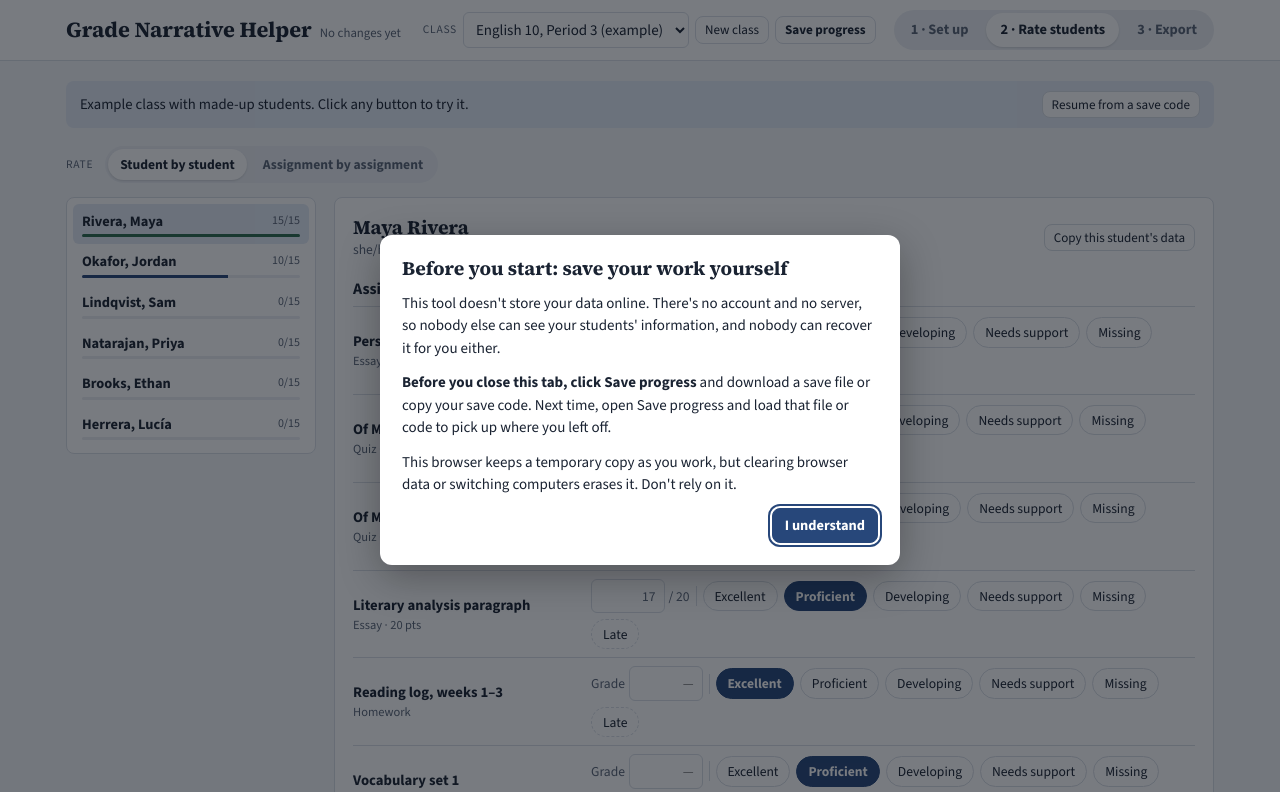
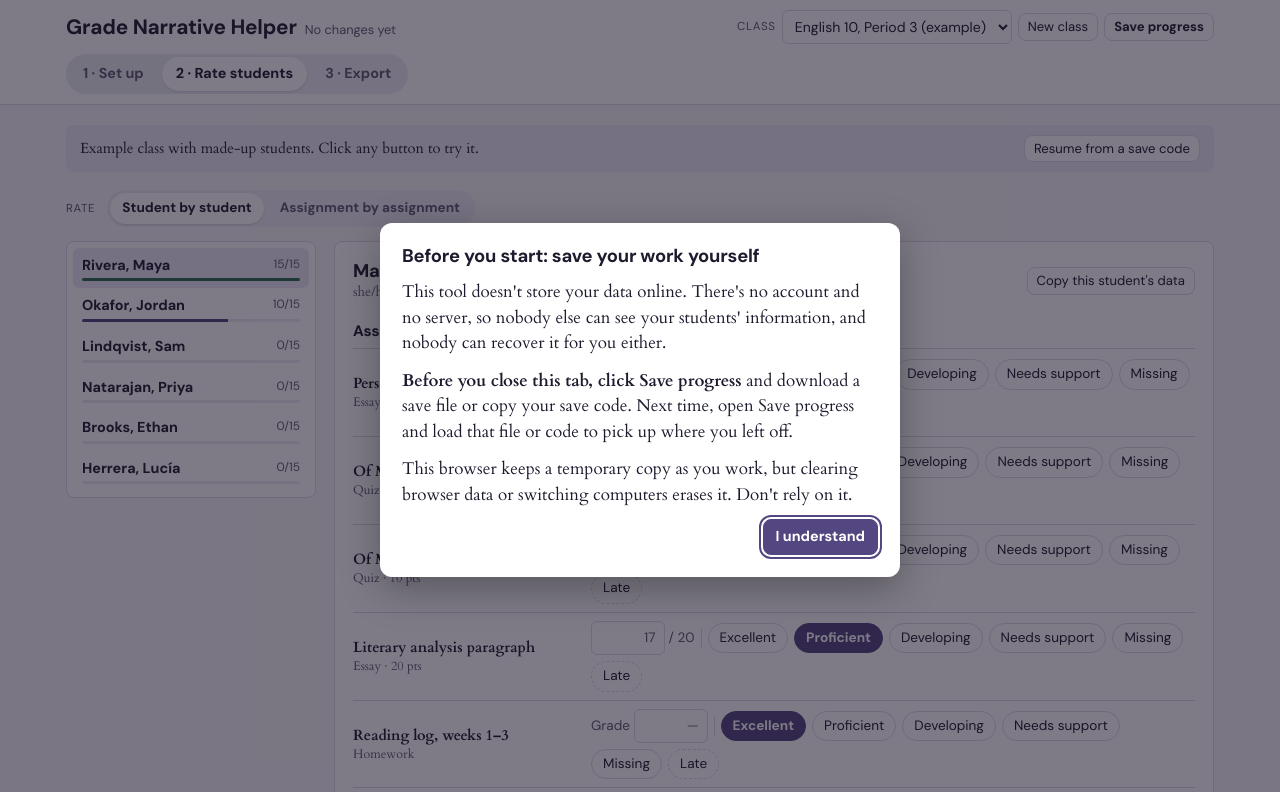
Before and after one commit to dabush/grade-narrative-helper, a plain HTML site: page index.html in a window 1280 px wide. Shown: the top 792 px of the page. Drawn offline with nearby package versions, Linux system fonts and the light colour scheme.

Commit message:
Use DM Sans and Cardo fonts with a #544681 accent
DM Sans for headings, buttons and small UI labels; Cardo for reading
text and form entries. The accent and neutrals shift to a purple hue,
with a lighter matching accent for dark mode.

Co-Authored-By: Claude Opus 5.5 (1M context) <noreply@anthropic.com>
Claude-Session: https://claude.ai/code/session_013bpG5P1TZUtyxfiR5WKnNt

```diff
--- a/index.html
+++ b/index.html
@@ -10,27 +10,32 @@
 <title>Grade Narrative Helper</title>
 <link rel="preconnect" href="https://fonts.googleapis.com">
 <link rel="preconnect" href="https://fonts.gstatic.com" crossorigin>
-<link rel="stylesheet" href="https://fonts.googleapis.com/css2?family=Source+Sans+3:ital,wght@0,400;0,600;0,700;1,400&family=Source+Serif+4:opsz,wght@8..60,600;8..60,700&display=swap">
+<link rel="stylesheet" href="https://fonts.googleapis.com/css2?family=Cardo:ital,wght@0,400;0,700;1,400&family=DM+Sans:ital,opsz,wght@0,9..40,100..1000;1,9..40,100..1000&display=swap">
 <style>
 /* Layout: top bar with class picker and three steps; rating view is a roster rail beside one student's sheet. */
 :root{
-  --bg:#F4F6F9; --surface:#FFFFFF; --sunk:#EBEEF3; --ink:#1A2332; --muted:#5A6577; --line:#D9DEE6;
-  --accent:#27477A; --accent-soft:#E3EAF5; --on-accent:#FFFFFF; --mark:#B03A2E; --mark-soft:#F8E6E3; --ok:#2D6A4F;
-  --display:"Source Serif 4", Georgia, "Times New Roman", serif;
-  --body:"Source Sans 3", system-ui, -apple-system, "Segoe UI", sans-serif;
+  --bg:#F6F5F9; --surface:#FFFFFF; --sunk:#EDEBF3; --ink:#1F1B2E; --muted:#5F5A72; --line:#DDD9E7;
+  --accent:#544681; --accent-soft:#ECE8F6; --on-accent:#FFFFFF; --mark:#B03A2E; --mark-soft:#F8E6E3; --ok:#2D6A4F;
+  --display:"DM Sans", system-ui, -apple-system, "Segoe UI", sans-serif;
+  --ui:"DM Sans", system-ui, -apple-system, "Segoe UI", sans-serif;
+  --body:"Cardo", Georgia, "Times New Roman", serif;
   --radius:8px;
 }
 @media (prefers-color-scheme: dark){:root:not([data-theme="light"]){
-  --bg:#11151C; --surface:#19202A; --sunk:#0D1117; --ink:#E5E9F0; --muted:#9AA4B4; --line:#2B3442;
-  --accent:#8FB1E6; --accent-soft:#1F2D44; --on-accent:#0E1420; --mark:#EE8A7C; --mark-soft:#3A1F1C; --ok:#7CC6A0; color-scheme:dark}}
+  --bg:#15131C; --surface:#1D1A27; --sunk:#100E16; --ink:#E9E6F2; --muted:#A49FB8; --line:#312C40;
+  --accent:#B7AAE6; --accent-soft:#2B2442; --on-accent:#17132A; --mark:#EE8A7C; --mark-soft:#3A1F1C; --ok:#7CC6A0; color-scheme:dark}}
 :root[data-theme="dark"]{
-  --bg:#11151C; --surface:#19202A; --sunk:#0D1117; --ink:#E5E9F0; --muted:#9AA4B4; --line:#2B3442;
-  --accent:#8FB1E6; --accent-soft:#1F2D44; --on-accent:#0E1420; --mark:#EE8A7C; --mark-soft:#3A1F1C; --ok:#7CC6A0; color-scheme:dark}
+  --bg:#15131C; --surface:#1D1A27; --sunk:#100E16; --ink:#E9E6F2; --muted:#A49FB8; --line:#312C40;
+  --accent:#B7AAE6; --accent-soft:#2B2442; --on-accent:#17132A; --mark:#EE8A7C; --mark-soft:#3A1F1C; --ok:#7CC6A0; color-scheme:dark}
 *{box-sizing:border-box}
-body{background:var(--bg);color:var(--ink);font-family:var(--body);font-size:15px;line-height:1.5}
-h1,h2,h3{font-family:var(--display);text-wrap:balance;margin:0;line-height:1.2}
-h1{font-size:1.35rem} h2{font-size:1.2rem} h3{font-size:1rem;font-family:var(--body);font-weight:700}
+body{background:var(--bg);color:var(--ink);font-family:var(--body);font-size:17px;line-height:1.5}
+h1,h2,h3{font-family:var(--display);text-wrap:balance;margin:0;line-height:1.2;font-optical-sizing:auto;letter-spacing:-.01em}
+h1{font-size:1.3rem;font-weight:700} h2{font-size:1.15rem;font-weight:650} h3{font-size:.95rem;font-weight:650}
 button,input,select,textarea{font:inherit;color:inherit}
+/* Buttons, tabs and small UI labels use DM Sans; reading text and entries use Cardo. */
+button,.btn,.chip,select,.colhead,.status,.ct,.rail .nm,.railhead,.score,.score input,.toast,label.btn,.steps button,input[type=number]{font-family:var(--ui)}
+.score input,.ct{font-variant-numeric:tabular-nums}
+select{font-size:.88rem}
 :focus-visible{outline:2px solid var(--accent);outline-offset:2px}
 .wrap{max-width:1180px;margin:0 auto;padding-inline:16px}
 header.top{background:var(--surface);border-bottom:1px solid var(--line);position:sticky;top:env(safe-area-inset-top,0px);z-index:5}
@@ -45,7 +50,7 @@ header.top{background:var(--surface);border-bottom:1px solid var(--line);positio
 .savebtn[aria-pressed="true"]{background:var(--accent-soft);border-color:var(--accent)}
 .msg{font-size:.9rem;margin:0}
 [hidden]{display:none!important}
-.overlay{position:fixed;inset:0;background:rgb(10 15 25/.55);display:flex;align-items:center;justify-content:center;padding:16px;z-index:30}
+.overlay{position:fixed;inset:0;background:rgb(20 15 35/.55);display:flex;align-items:center;justify-content:center;padding:16px;z-index:30}
 .modal{background:var(--surface);color:var(--ink);border-radius:12px;max-width:520px;width:100%;padding:22px;display:flex;flex-direction:column;gap:12px;box-shadow:0 12px 40px rgb(0 0 0/.3);max-height:100%;overflow:auto}
 .modal p{margin:0}
 .finished{border-top:1px solid var(--line);padding-top:12px;display:flex;flex-direction:column;gap:8px}
```
